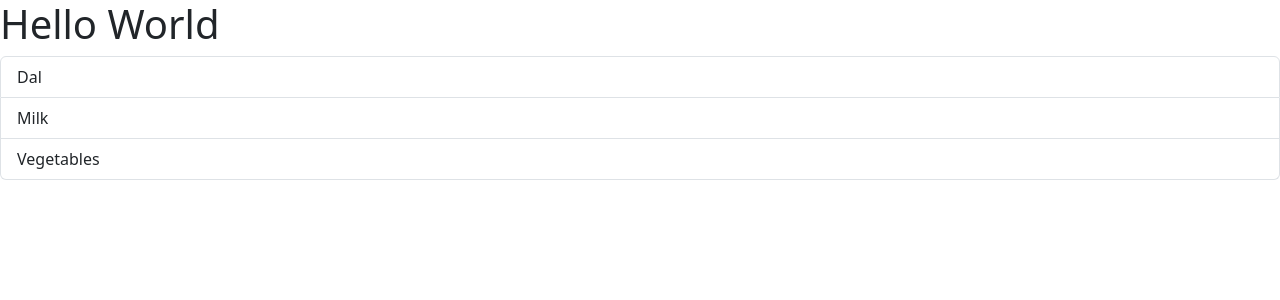
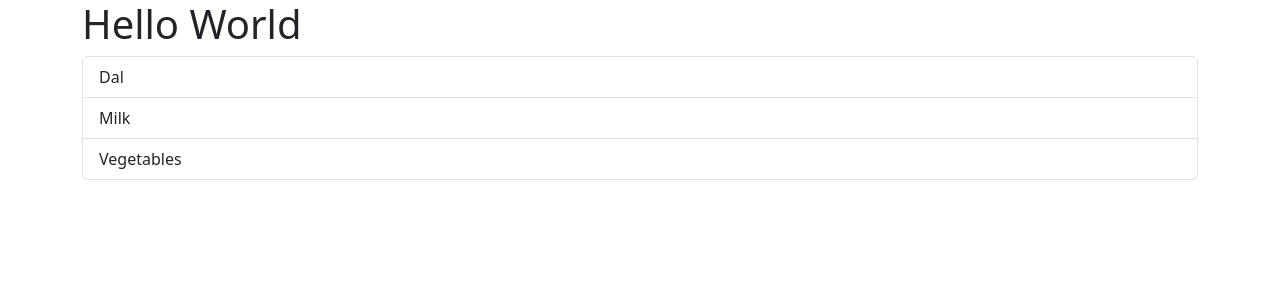
Before and after one commit to anantraghuvanshi/fragments, a React (Vite) app: page / in a window 1280 px wide. Shown: the top 300 px of the page. Built offline with nearby package versions, Linux system fonts and the light colour scheme.

Commit message:
global css

```diff
--- /dev/null
+++ b/src/App.css
@@ -0,0 +1,3 @@
+.container{
+
+}
--- a/src/App.jsx
+++ b/src/App.jsx
@@ -1,15 +1,17 @@
 import "bootstrap/dist/css/bootstrap.min.css";
 import FoodItems from "./components/FoodItems";
 import ErrorMessage from "./components/ErrorMessage";
+import Container from "./components/Container";
+import "./App.css";
 
 function App() {
   let foodItems = ["Dal", "Milk", "Vegetables"];
   return (
-    <>
+    <Container>
       <h1>Hello World</h1>
       <ErrorMessage items={foodItems}></ErrorMessage>
       <FoodItems items={foodItems}></FoodItems>
-    </>
+    </Container>
   );
 }
 
```
